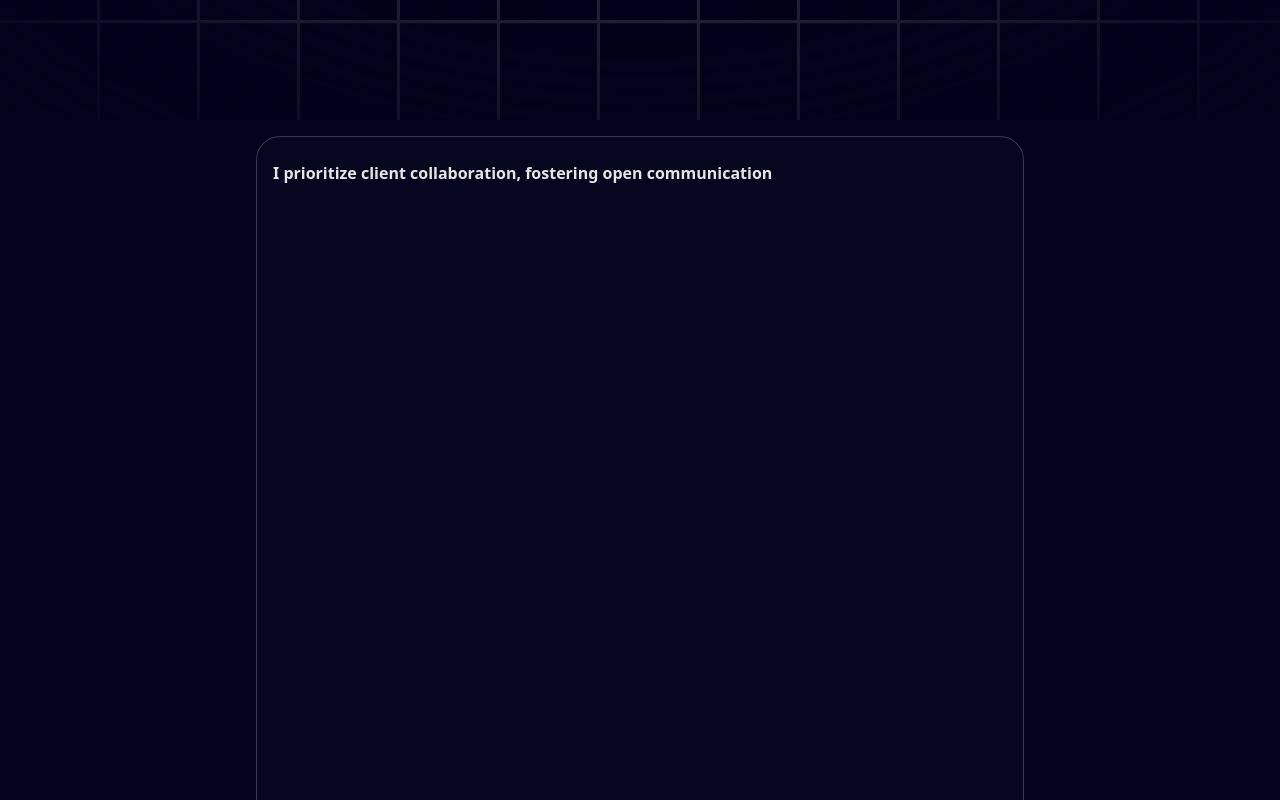
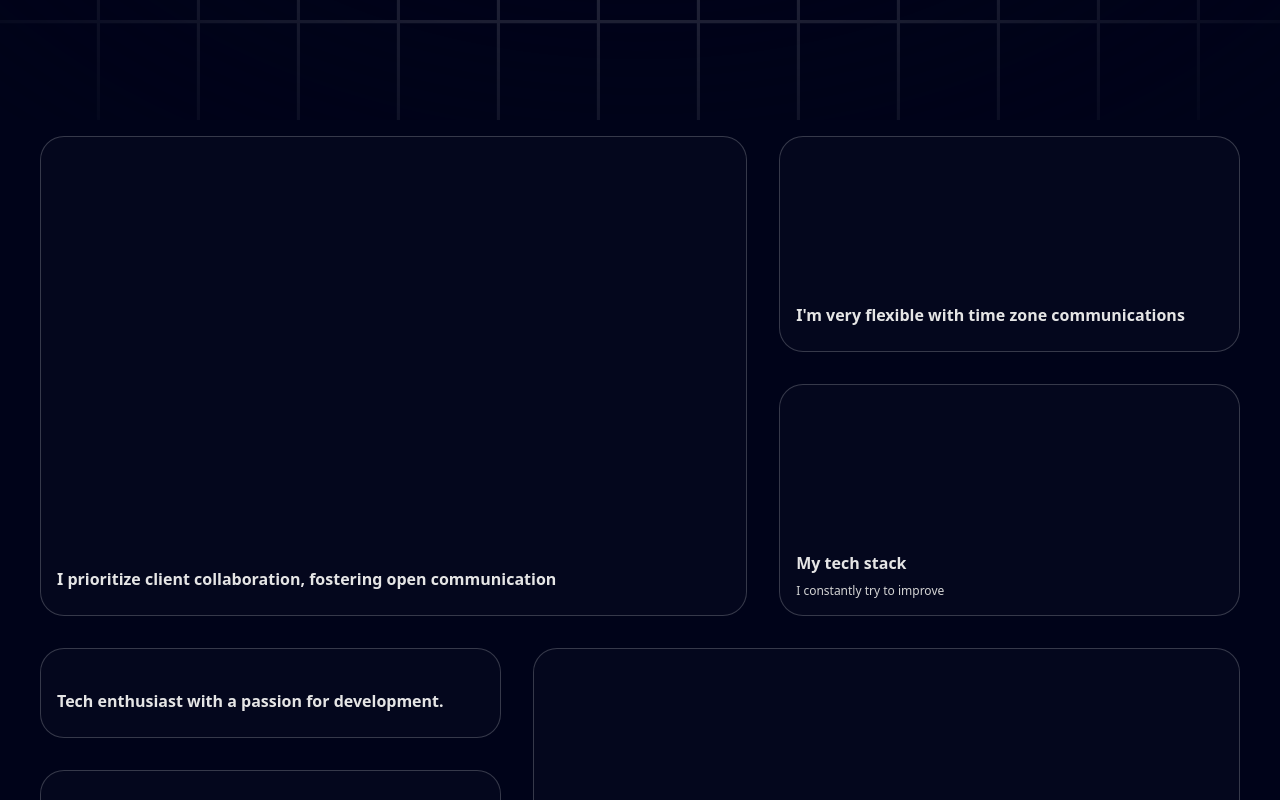
Before and after one commit to VSupunK/NextJS-Portfolio, a Next.js app: page / in a window 1280 px wide. Shown: the part 680-1480 px from the top of the page. Built offline with nearby package versions, Linux system fonts and the light colour scheme.

Commit message:
Updated Gride layout

```diff
--- a/app/layout.tsx
+++ b/app/layout.tsx
@@ -7,7 +7,7 @@ import { ThemeProvider } from "./provider";
 const inter = Inter({ subsets: ["latin"] });
 
 export const metadata: Metadata = {
-  title: "Adrian's Portfolio",
+  title: "Supuns's Portfolio",
   description: "Modern & Minimal JS Mastery Portfolio",
 };
 
--- a/app/page.tsx
+++ b/app/page.tsx
@@ -6,8 +6,8 @@ import { FaHome } from "react-icons/fa";
 
 export default function Home() {
   return (
-    <main className="relative bg-black-100 flex justify-center items-center flex-col overflow-hidden mx-auto sm:px-10">
-      <div>
+    <main className="relative bg-black-100 flex justify-center items-center flex-col overflow-hidden mx-auto sm:px-10 px-5">
+      <div className="max-w-7xl w-full">
         <FloatingNav navItems= {[{name: 'Home', link: '/', icon: <FaHome/>} ]} />
         <Hero />
         <Grid />
--- a/components/ui/BentoGrid.tsx
+++ b/components/ui/BentoGrid.tsx
@@ -10,7 +10,7 @@ export const BentoGrid = ({
   return (
     <div
       className={cn(
-        "grid md:auto-rows-[18rem] grid-cols-1 md:grid-cols-3 gap-4 max-w-7xl mx-auto ",
+        "grid grid-cols-1 md:grid-cols-6 lg:grid-cols-5 md:grid-row-7 gap-4 lg:gap-8 mx-auto",
         className
       )}
     >
@@ -52,6 +52,10 @@ export const BentoGridItem = ({
           "linear-gradient(90deg, rgba(4,7,29,1) 0%, rgba(12,14,35,1) 100%)",
       }}
     >
+      <div className={`${id === 6} && 'flex justify-center h-full`}>
+
+      </div>
+
       <div className="group-hover/bento:translate-x-2 transition duration-200">
         <div className="font-sans font-bold text-neutral-600 dark:text-neutral-200 mb-2 mt-2">
           {title}
```
